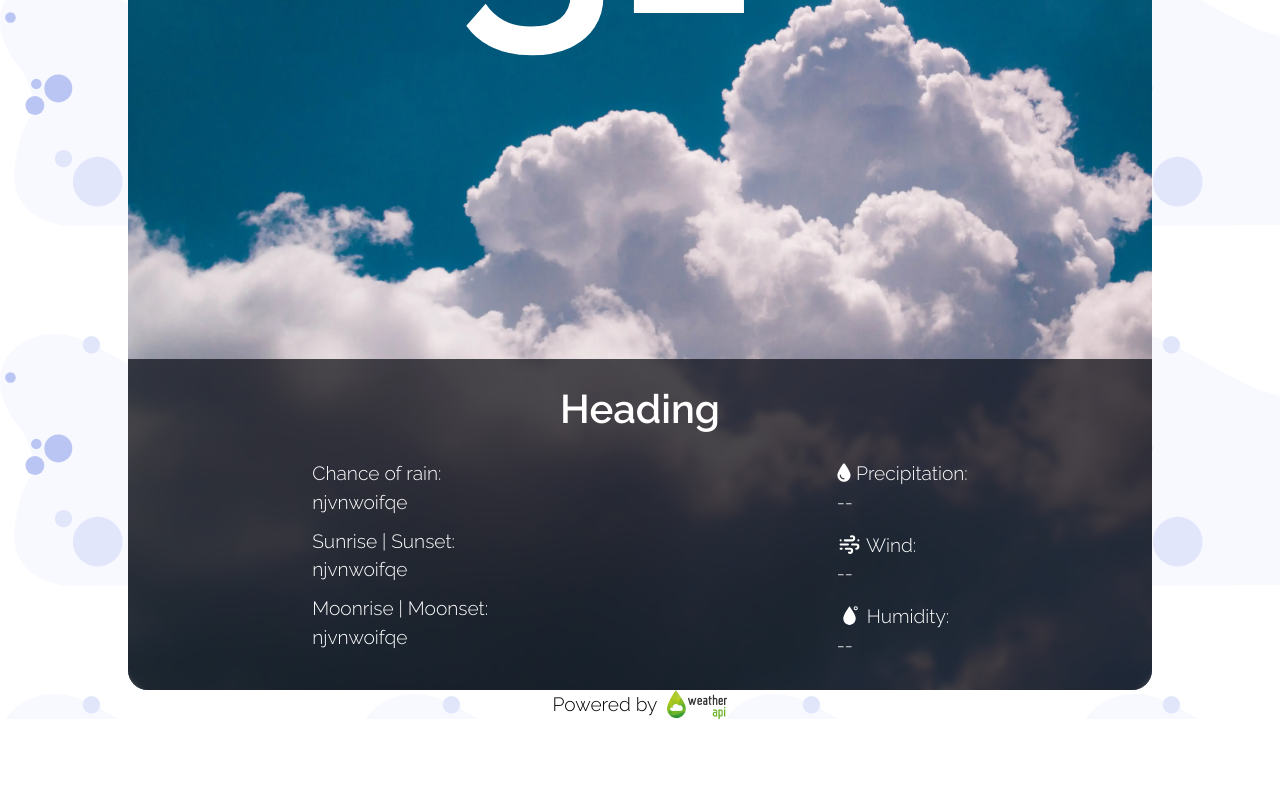
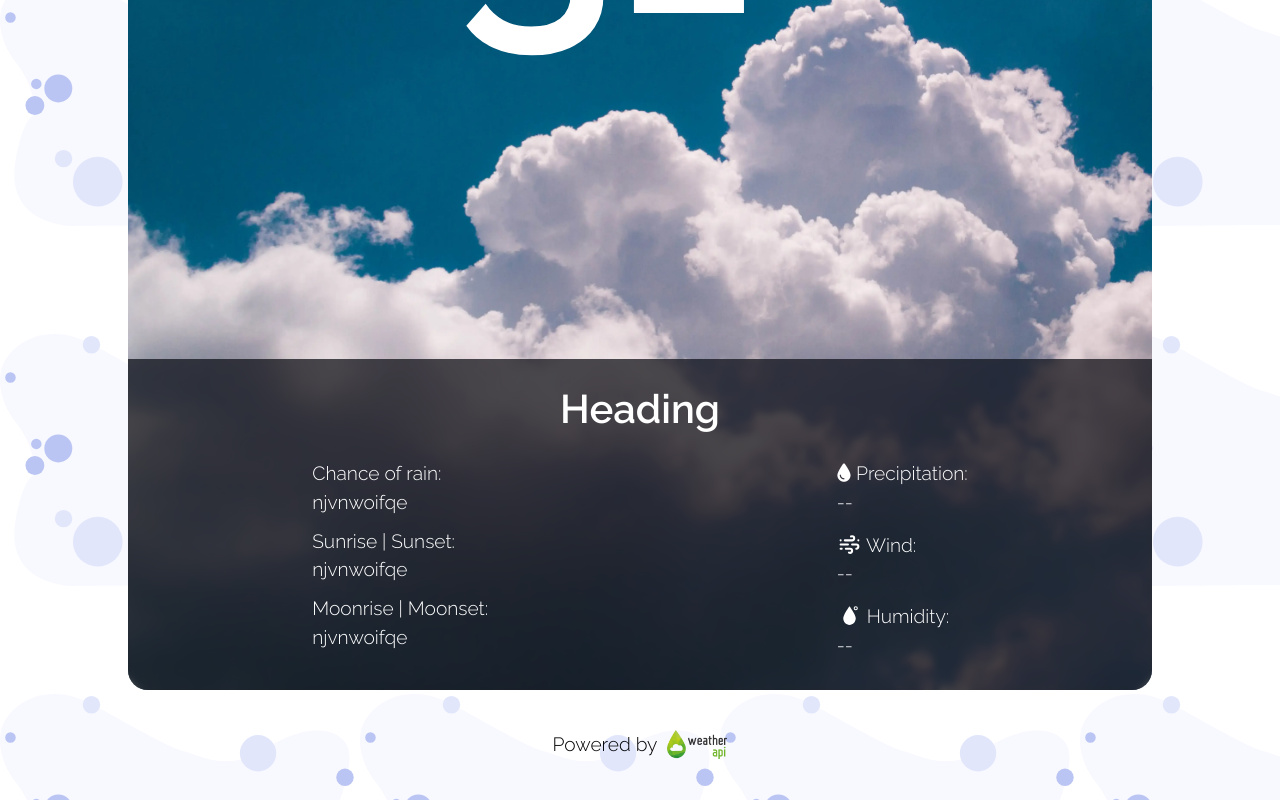
Before and after one commit to Kudadjie/WeatherApp_2.0, a React (Vite) app: page / in a window 1280 px wide. Shown: the part 464-1264 px from the top of the page. Before the commit the page ends 1183 px from the top, so only its background shows below. Built offline with nearby package versions, Linux system fonts and the light colour scheme.

Commit message:
Updated Footer component

```diff
--- a/src/App.scss
+++ b/src/App.scss
@@ -5,6 +5,7 @@
 
 .App {
   background-image: url("./assets/images/weather-background.svg");
+  padding-bottom: 1px;
 }
 
 //Tablet
--- a/src/components/layout/scss/Footer.scss
+++ b/src/components/layout/scss/Footer.scss
@@ -1,6 +1,7 @@
 @use "../../../lib/scss/formatting" as *;
 
 .footer {
+  margin: 40px 0;
   &__attribution {
     @include text-on-white();
     font-size: 1.2rem;
```
